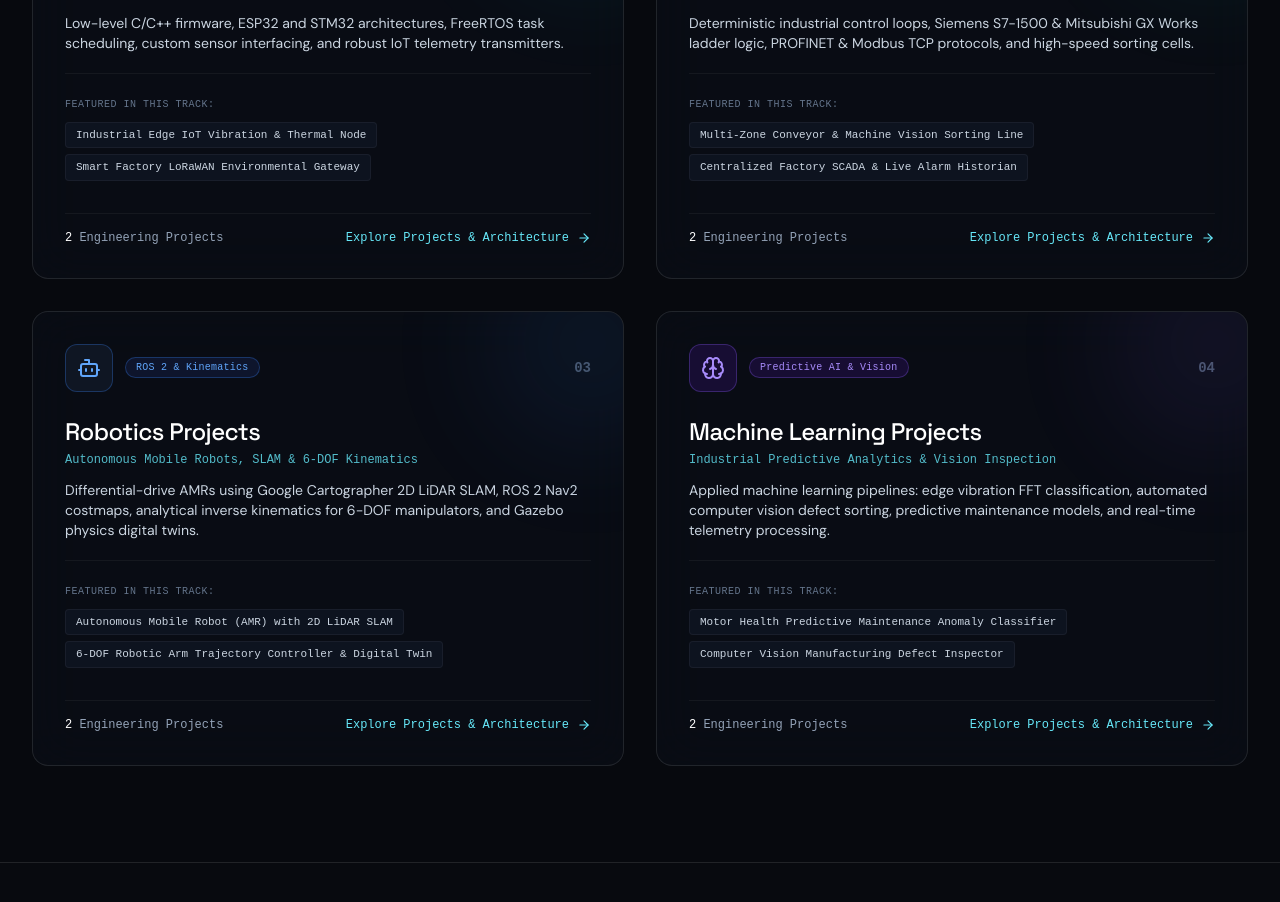
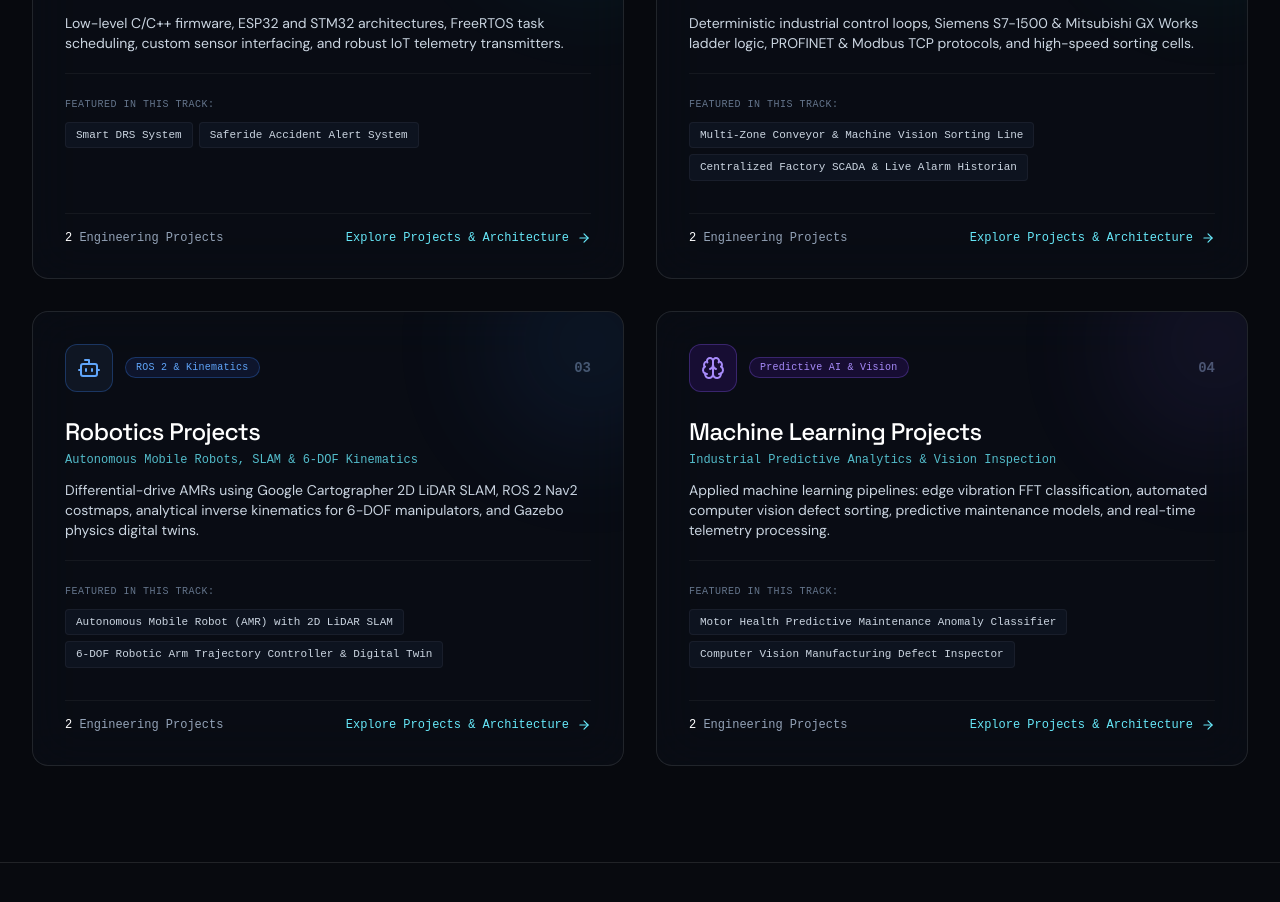
Before and after one commit to irosha16378/Irosha_Portfolio, a React (Vite) app: page / in a window 1280 px wide. Shown: the part 2020-2922 px from the top of the page. Built offline with nearby package versions, Linux system fonts and the light colour scheme.

Commit message:
changed ebbeded system card details

```diff
--- a/src/data/portfolioData.js
+++ b/src/data/portfolioData.js
@@ -10,7 +10,7 @@ import { Qualification } from '../classes/Qualification.js';
 const embeddedProjects = [
   new Project({
     id: 'industrial-iot-vibration-node',
-    title: 'Industrial Edge IoT Vibration & Thermal Node',
+    title: 'Smart DRS System',
     category: 'Embedded Systems',
     subcategory: 'Condition Monitoring & FreeRTOS',
     tagline: 'Edge FFT computation and real-time anomaly detection for high-speed industrial spindle motors',
@@ -61,7 +61,7 @@ void vTaskVibrationAnalysis(void *pvParameters) {
   }),
   new Project({
     id: 'long-range-lorawan-factory',
-    title: 'Smart Factory LoRaWAN Environmental Gateway',
+    title: 'Saferide Accident Alert System',
     category: 'Embedded Systems',
     subcategory: 'Ultra-Low Power LPWAN',
     tagline: 'Sub-gigahertz wireless sensor mesh for microclimate tracking across a 50,000 sq. ft facility',
```
